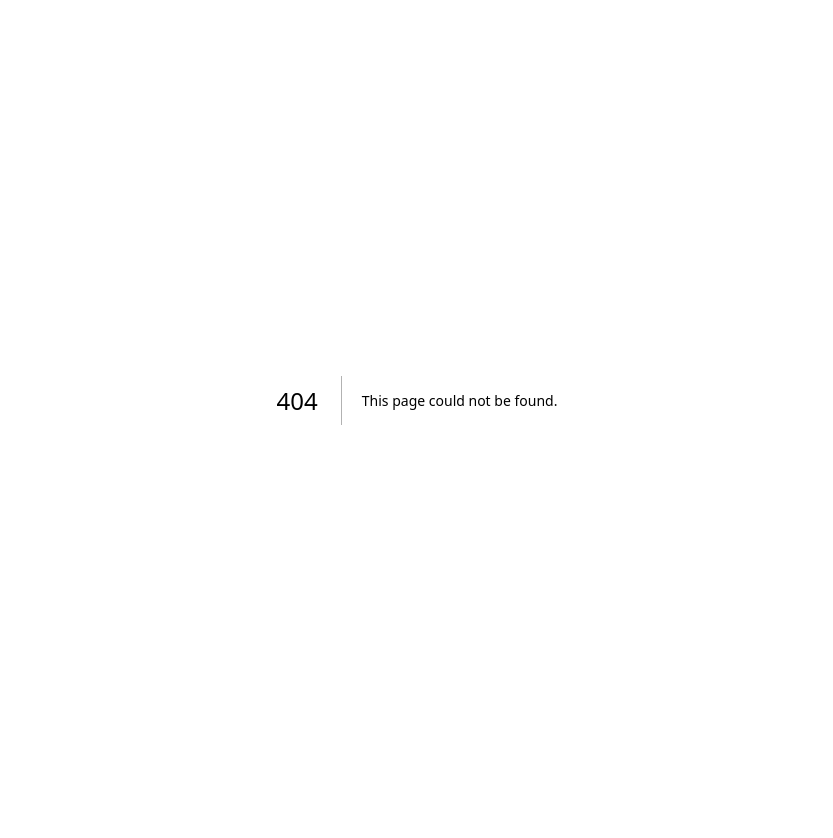
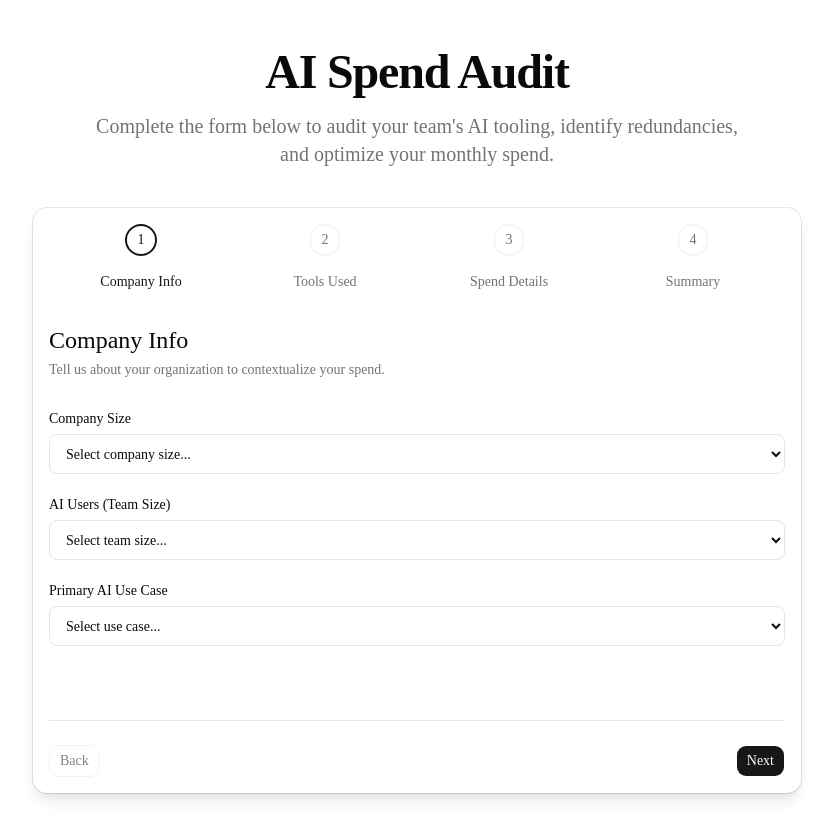
Before and after one commit to nitin-kumar-code/StackAudit-Core, a Next.js app in the folder stackaudit/: page /audit in a window 1280 px wide. Before the commit this address had no page. Shown: the top 838 px of the page, without its empty margins (223-1056 px from the left). Before the commit the page ends 800 px from the top, so only its background shows below. Built offline with nearby package versions, Linux system fonts and the light colour scheme.

Commit message:
feat: add dedicated audit route and landing page CTA integration

```diff
--- /dev/null
+++ b/stackaudit/app/audit/page.tsx
@@ -0,0 +1,23 @@
+import AuditForm from '@/components/audit-form/AuditForm';
+
+export const metadata = {
+  title: 'AI Spend Audit | StackAudit',
+  description: 'Audit your AI tools and find optimization opportunities.',
+};
+
+export default function AuditPage() {
+  return (
+    <div className="container mx-auto py-12 px-4 min-h-screen flex flex-col items-center">
+      <div className="mb-10 text-center space-y-4">
+        <h1 className="text-4xl font-extrabold tracking-tight lg:text-5xl">AI Spend Audit</h1>
+        <p className="text-xl text-muted-foreground max-w-2xl mx-auto">
+          Complete the form below to audit your team's AI tooling, identify redundancies, and optimize your monthly spend.
+        </p>
+      </div>
+
+      <div className="w-full max-w-4xl">
+        <AuditForm />
+      </div>
+    </div>
+  );
+}
--- a/stackaudit/components/marketing/CtaSection.tsx
+++ b/stackaudit/components/marketing/CtaSection.tsx
@@ -13,7 +13,7 @@ export function CtaSection() {
           Join engineering leaders who use StackAudit to optimize their AI tool stack and reclaim their budget.
         </p>
         <div className="flex flex-col sm:flex-row items-center justify-center gap-4">
-          <Link href="/dashboard">
+          <Link href="/audit">
             <Button size="lg" className="h-14 px-10 rounded-full text-lg w-full sm:w-auto">
              Run Free AI Spend Audit
             </Button>
```
